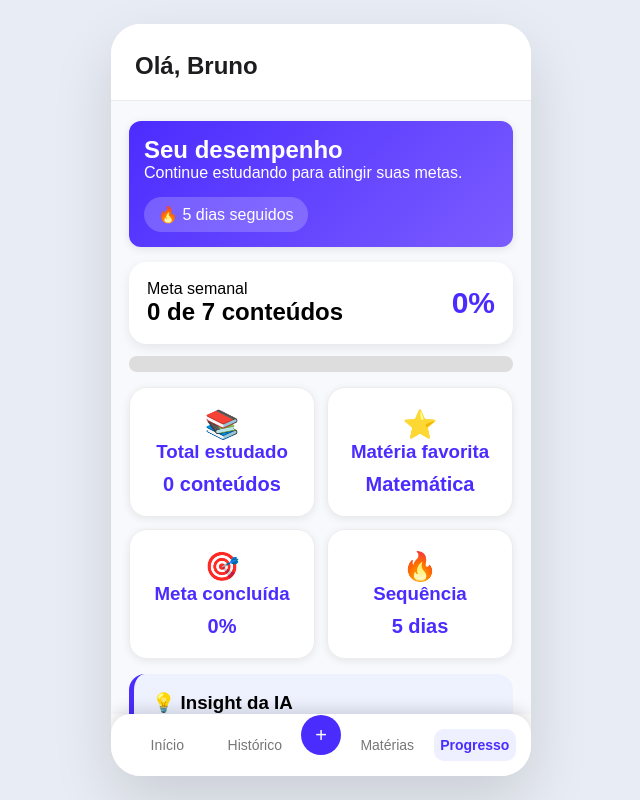
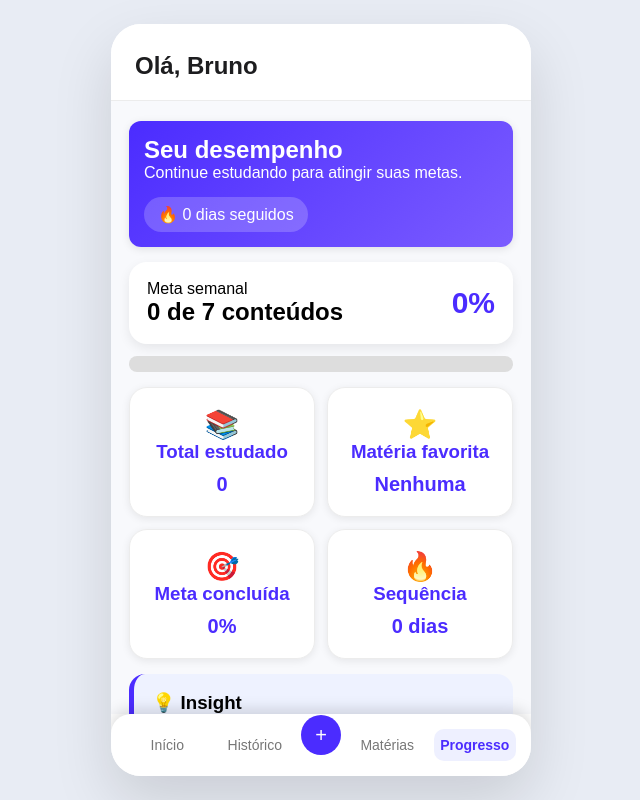
Before and after one commit to br330a/StudyLens, a React (Vite) app in the folder react-app/: page /progresso in a window 1280 px wide. Shown: the whole page, without its empty margins (319-959 px from the left). Built offline with nearby package versions, Linux system fonts and the light colour scheme.

Commit message:
feat: torna o progresso dinamico com dados reais

```diff
--- a/react-app/src/App.jsx
+++ b/react-app/src/App.jsx
@@ -110,7 +110,9 @@ function App() {
 
                 resumo: resultado.resumo,
                 flashcards: resultado.flashcards,
-                questoes: resultado.questoes
+                questoes: resultado.questoes,
+
+                dataEstudo: new Date().toISOString()
 
             };
 
--- a/react-app/src/pages/Progresso.jsx
+++ b/react-app/src/pages/Progresso.jsx
@@ -1,16 +1,207 @@
 function Progresso({ historico }) {
+
+    const historicoSeguro =
+        Array.isArray(historico)
+            ? historico
+            : [];
 
     const metaSemanal = 7;
 
-    const totalConteudos = historico.length;
+
+    // =========================
+    // TOTAL ESTUDADO
+    // =========================
+
+    const totalConteudos =
+        historicoSeguro.length;
+
+
+    // =========================
+    // MATÉRIA FAVORITA
+    // =========================
+
+    const contagemMaterias =
+        historicoSeguro.reduce(
+            (acumulador, item) => {
+
+                const materia =
+                    item?.materia?.trim();
+
+                if (!materia) {
+                    return acumulador;
+                }
+
+                if (!acumulador[materia]) {
+                    acumulador[materia] = 0;
+                }
+
+                acumulador[materia]++;
+
+                return acumulador;
+
+            },
+            {}
+        );
+
+
+    const materiaFavorita =
+        Object.entries(contagemMaterias)
+            .sort((a, b) =>
+                b[1] - a[1]
+            )[0]?.[0] || "Nenhuma";
+
+
+    // =========================
+    // META DOS ÚLTIMOS 7 DIAS
+    // =========================
+
+    const hoje = new Date();
+
+    const inicioSemana =
+        new Date();
+
+    inicioSemana.setDate(
+        hoje.getDate() - 6
+    );
+
+    inicioSemana.setHours(
+        0,
+        0,
+        0,
+        0
+    );
+
+
+    const conteudosSemana =
+        historicoSeguro.filter(
+            (item) => {
+
+                if (!item.dataEstudo) {
+                    return false;
+                }
+
+                const data =
+                    new Date(
+                        item.dataEstudo
+                    );
+
+                return (
+                    !Number.isNaN(
+                        data.getTime()
+                    ) &&
+                    data >= inicioSemana
+                );
+
+            }
+        );
+
+
+    const totalSemana =
+        conteudosSemana.length;
+
 
     const percentual =
         Math.min(
             Math.round(
-                (totalConteudos / metaSemanal) * 100
+                (
+                    totalSemana /
+                    metaSemanal
+                ) * 100
             ),
             100
         );
+
+
+    // =========================
+    // SEQUÊNCIA DE DIAS
+    // =========================
+
+    function chaveData(data) {
+
+        const ano =
+            data.getFullYear();
+
+        const mes =
+            String(
+                data.getMonth() + 1
+            ).padStart(2, "0");
+
+        const dia =
+            String(
+                data.getDate()
+            ).padStart(2, "0");
+
+        return `${ano}-${mes}-${dia}`;
+    }
+
+
+    const diasEstudados =
+        new Set(
+            historicoSeguro
+                .filter(
+                    (item) =>
+                        item.dataEstudo
+                )
+                .map((item) => {
+
+                    const data =
+                        new Date(
+                            item.dataEstudo
+                        );
+
+                    return chaveData(data);
+
+                })
+        );
+
+
+    let sequencia = 0;
+
+    const dataVerificada =
+        new Date();
+
+    while (
+        diasEstudados.has(
+            chaveData(
+                dataVerificada
+            )
+        )
+    ) {
+
+        sequencia++;
+
+        dataVerificada.setDate(
+            dataVerificada.getDate() - 1
+        );
+
+    }
+
+
+    // =========================
+    // INSIGHT
+    // =========================
+
+    let insight =
+        "Capture seu primeiro conteúdo para começar a acompanhar sua evolução.";
+
+    if (totalConteudos > 0) {
+
+        insight =
+            `Você estudou ${totalConteudos} ${
+                totalConteudos === 1
+                    ? "conteúdo"
+                    : "conteúdos"
+            }. Sua matéria mais estudada é ${materiaFavorita}.`;
+
+    }
+
+    if (percentual >= 100) {
+
+        insight =
+            `Meta semanal concluída! Continue revisando ${materiaFavorita} e explore novos conteúdos.`;
+
+    }
+
 
     return (
         <div className="tela ativa">
@@ -20,14 +211,21 @@ function Progresso({ historico }) {
                 <h2>Seu desempenho</h2>
 
                 <p>
-                    Continue estudando para atingir suas metas.
+                    Continue estudando para
+                    atingir suas metas.
                 </p>
 
                 <div className="streak-badge">
-                    🔥 5 dias seguidos
+
+                    🔥 {sequencia}{" "}
+                    {sequencia === 1
+                        ? "dia seguido"
+                        : "dias seguidos"}
+
                 </div>
 
             </section>
+
 
             <div className="meta-principal">
 
@@ -38,7 +236,8 @@ function Progresso({ historico }) {
                     </span>
 
                     <h2>
-                        {totalConteudos} de {metaSemanal} conteúdos
+                        {totalSemana} de{" "}
+                        {metaSemanal} conteúdos
                     </h2>
 
                 </div>
@@ -49,16 +248,19 @@ function Progresso({ historico }) {
 
             </div>
 
+
             <div className="barra-progresso grande">
 
                 <div
                     className="progresso-preenchido"
                     style={{
-                        width: `${percentual}%`
+                        width:
+                            `${percentual}%`
                     }}
                 />
 
             </div>
+
 
             <div className="progresso-grid">
 
@@ -66,31 +268,39 @@ function Progresso({ historico }) {
 
                     <span>📚</span>
 
-                    <h3>Total estudado</h3>
+                    <h3>
+                        Total estudado
+                    </h3>
 
                     <strong>
-                        {totalConteudos} conteúdos
+                        {totalConteudos}
                     </strong>
 
                 </article>
+
 
                 <article className="progresso-card">
 
                     <span>⭐</span>
 
-                    <h3>Matéria favorita</h3>
+                    <h3>
+                        Matéria favorita
+                    </h3>
 
                     <strong>
-                        Matemática
+                        {materiaFavorita}
                     </strong>
 
                 </article>
+
 
                 <article className="progresso-card">
 
                     <span>🎯</span>
 
-                    <h3>Meta concluída</h3>
+                    <h3>
+                        Meta concluída
+                    </h3>
 
                     <strong>
                         {percentual}%
@@ -98,29 +308,35 @@ function Progresso({ historico }) {
 
                 </article>
 
+
                 <article className="progresso-card">
 
                     <span>🔥</span>
 
-                    <h3>Sequência</h3>
+                    <h3>
+                        Sequência
+                    </h3>
 
                     <strong>
-                        5 dias
+                        {sequencia}{" "}
+                        {sequencia === 1
+                            ? "dia"
+                            : "dias"}
                     </strong>
 
                 </article>
 
             </div>
 
+
             <div className="insight-card">
 
                 <h3>
-                    💡 Insight da IA
+                    💡 Insight
                 </h3>
 
                 <p>
-                    Continue estudando Matemática.
-                    Você está evoluindo acima da média.
+                    {insight}
                 </p>
 
             </div>
```
